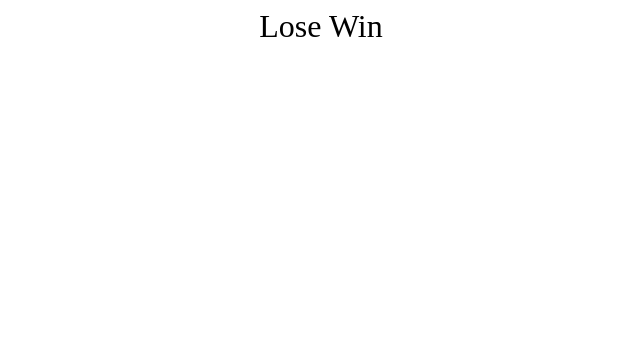
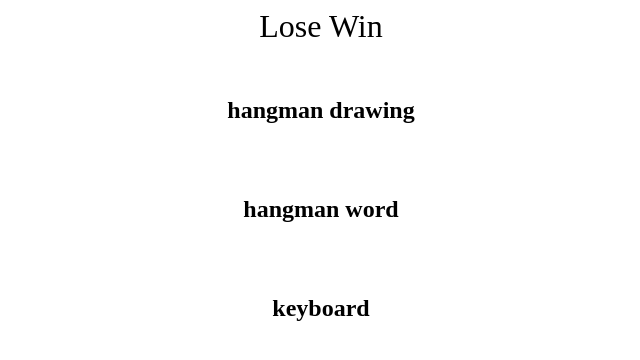
Before and after one commit to Michael-Hutchinson/hangman, a React (Vite) app: page / in a window 1280 px wide. Shown: the top 360 px of the page, without its empty margins (319-959 px from the left). Built offline with nearby package versions, Linux system fonts and the light colour scheme.

Commit message:
feat: create application skeleton components

```diff
--- a/src/App.tsx
+++ b/src/App.tsx
@@ -1,4 +1,7 @@
-import { useState } from 'react';
+import React, { useState } from 'react';
+import HangmanDrawing from './HangmanDrawing';
+import HangmanWord from './HangmanWord';
+import Keyboard from './Keyboard';
 import words from './wordList.json';
 
 function App() {
@@ -16,6 +19,9 @@ function App() {
       }}
     >
       <div style={{ fontSize: '2rem', textAlign: 'center' }}>Lose Win</div>
+      <HangmanDrawing />
+      <HangmanWord />
+      <Keyboard />
     </section>
   );
 }
--- /dev/null
+++ b/src/HangmanDrawing.tsx
@@ -0,0 +1,7 @@
+import React from 'react';
+
+function HangmanDrawing() {
+  return <h1>hangman drawing</h1>;
+}
+
+export default HangmanDrawing;
--- /dev/null
+++ b/src/HangmanWord.tsx
@@ -0,0 +1,7 @@
+import React from 'react';
+
+function HangmanWord() {
+  return <h1>hangman word</h1>;
+}
+
+export default HangmanWord;
--- /dev/null
+++ b/src/Keyboard.tsx
@@ -0,0 +1,7 @@
+import React from 'react';
+
+function Keyboard() {
+  return <h1>keyboard</h1>;
+}
+
+export default Keyboard;
```
